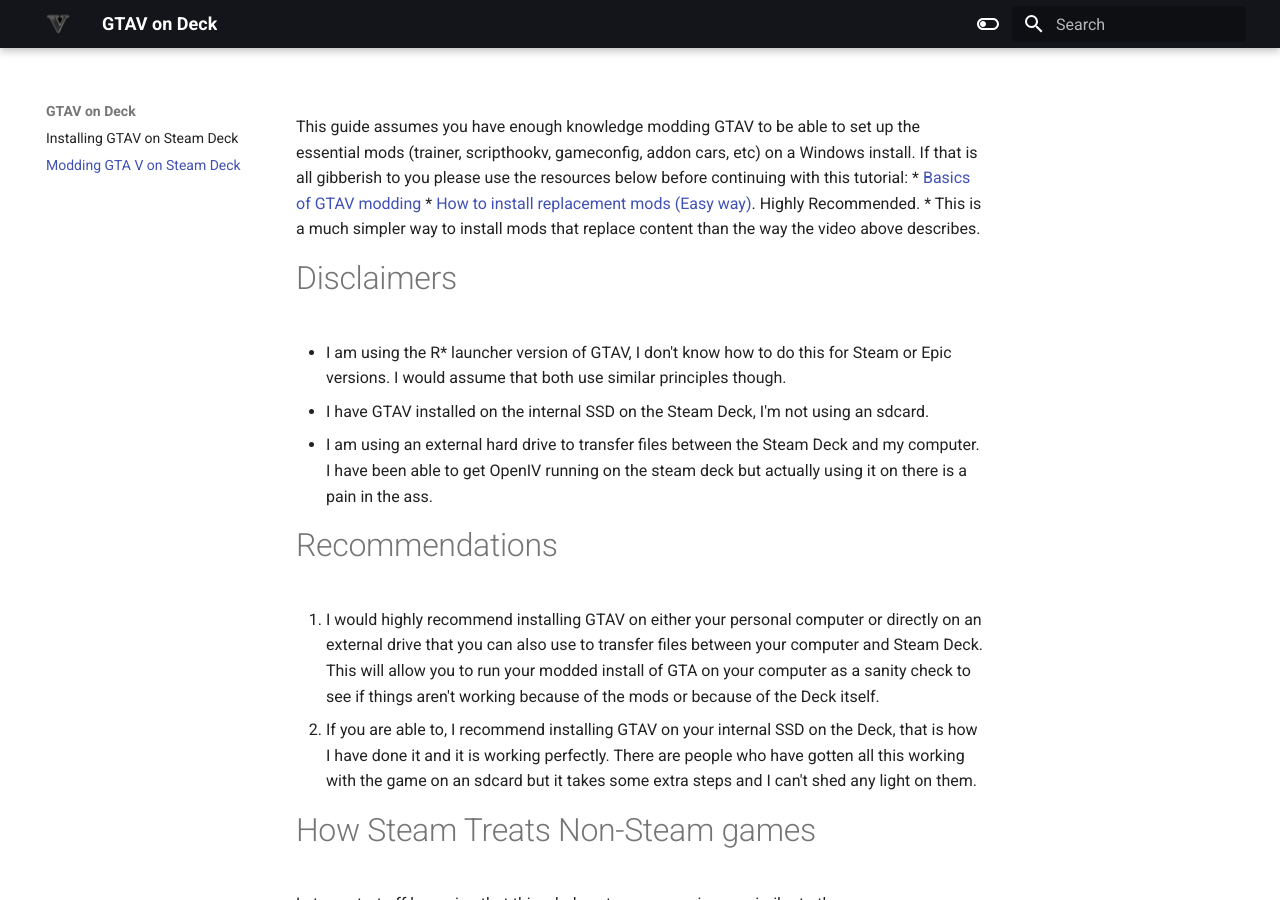
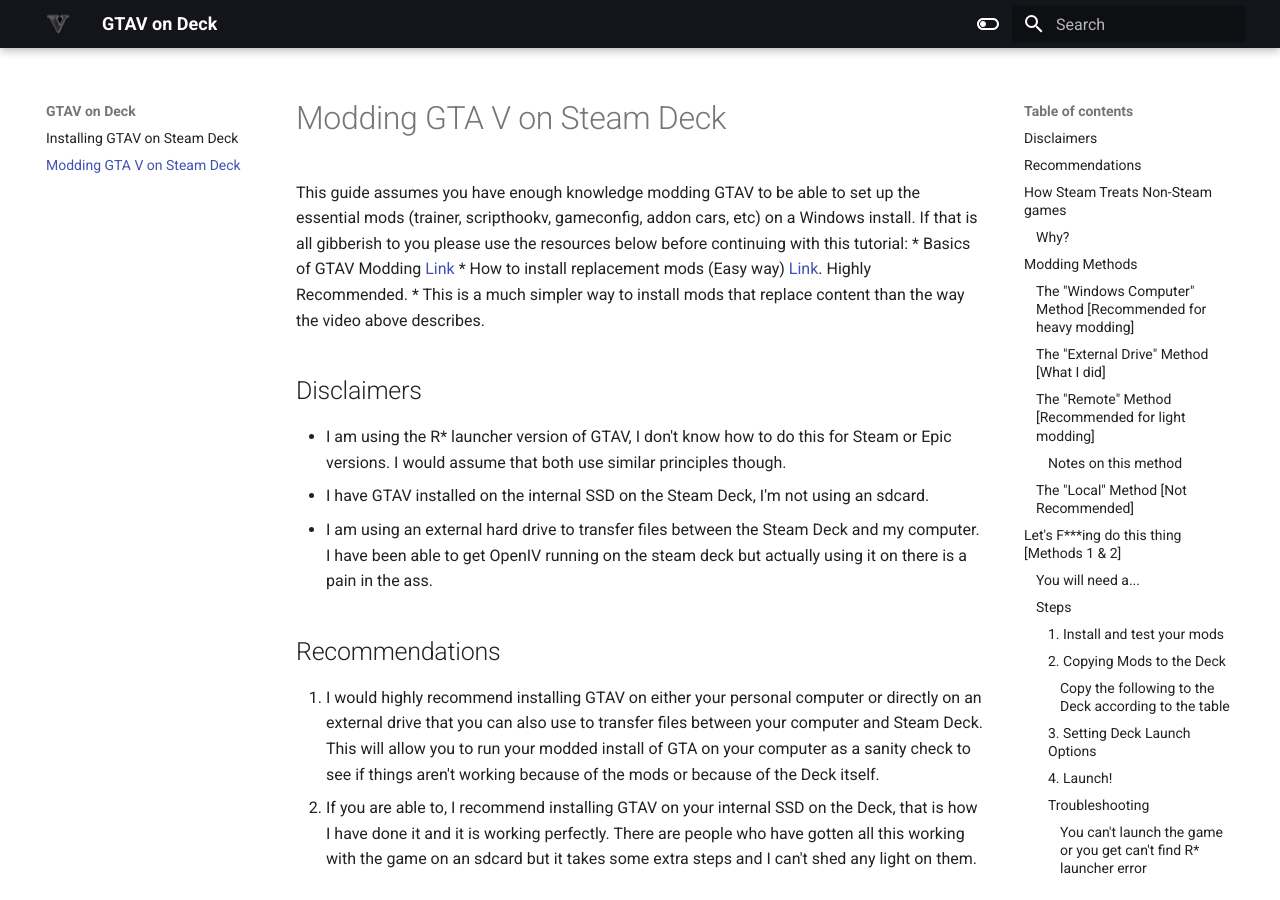
Before and after one commit to NeonSoap/gtav-docs, an MkDocs documentation site: the page built from docs/Modding GTA V on Steam Deck.md, in a window 1280 px wide and 900 px high. Built offline with MkDocs 1.6.1 and Material for MkDocs 9.7.7, drawn with Linux system fonts in a browser that asks for light colours.

Commit message:
updated headers again

```diff
--- a/docs/Installing GTAV on Steam Deck.md
+++ b/docs/Installing GTAV on Steam Deck.md
@@ -1,20 +1,20 @@
 *A huge pain in the ass*
 A mouse and keyboard that you can use with the Deck will make this so much easier.
 Alright so, To install GTAV Rockstar version on Steam Deck:
-1. Download Rockstar laucher installer either on steam deck or on computer and then transfer it to the deck
-3. Add the exe to steam as a non-steam game
-4. Name this non-steam game something you will remember, it is what you are going to use to play GTA in the future. I am going to refer to it as "non-steam game" going forward.
+1. Download Rockstar launcher installer either on steam deck or on a computer and then transfer it to the deck
+2. Add the exe to steam as a non-steam game
+3. Name this non-steam game something you will remember, it is what you are going to use to play GTA in the future. I am going to refer to it as "non-steam game" going forward.
 	1. AT NO POINT DO YOU ADD ANOTHER NON-STEAM GAME FOR GTAV OR ITS LAUNCHER OR REMOVE THIS NON-STEAM GAME FROM STEAM. DOING SO WILL DELETE THE ENTIRE GTAV INSTALL.
-5. Go to Properties for the non-steam game and choose the option to force it to use Proton.
+4. Go to Properties for the non-steam game and choose the option to force it to use Proton.
 	1. Choose Proton Experimental for the version
 	2. I haven't tried other versions but I have had no issues with this setup
-6. Run the non-steam game and install the launcher, leave checked the "Run launcher on close" option.
+5. Run the non-steam game and install the launcher, leave checked the "Run launcher on close" option.
 	1. If you unchecked this, you need to go do Step 8 and then come back here.
-7. Log in with your R* account and install GTAV
+6. Log in with your R* account and install GTAV
 	1. Choose the options to remember your credentials and auto login
-8. Once GTAV has installed, close the launcher
+7. Once GTAV has installed, close the launcher
 	1. It is possible to copy the entire Grand Theft Auto V folder from your computer into the correct compatdata folder and the launcher will recognize the install automatically, if you didn't want to redownload the game.
-9. Change the Target for the non-steam game
+8. Change the Target for the non-steam game
 	1. Back in Steam, open Properties for the non-steam game, keep this window open
 	2. Using the file explorer navigate to "home/.steam/steam/steamapps/compatdata/{code}/pfx/drive_c/Program Files/Rockstar Games/Launcher"
 		1. If you can't see the .steam folder you need to enable show hidden files in the three lines menu in the top right of the file explorer.
--- a/docs/Modding GTA V on Steam Deck.md
+++ b/docs/Modding GTA V on Steam Deck.md
@@ -1,25 +1,26 @@
+# Modding GTA V on Steam Deck
 This guide assumes you have enough knowledge modding GTAV to be able to set up the essential mods (trainer, scripthookv, gameconfig, addon cars, etc) on a Windows install.
 If that is all gibberish to you please use the resources below before continuing with this tutorial:
-* [Basics of GTAV modding](https://www.youtube.com/watch?v=N0ovURiaTtE)
-* [How to install replacement mods (Easy way)](https://gtaforums.com/topic/870069-v-how-to-create-a-own-dlc-for/). Highly Recommended.
+* Basics of GTAV Modding [Link](https://www.youtube.com/watch?v=N0ovURiaTtE)
+* How to install replacement mods (Easy way) [Link](https://gtaforums.com/topic/870069-v-how-to-create-a-own-dlc-for/). Highly Recommended.
 	* This is a much simpler way to install mods that replace content than the way the video above describes.
-# Disclaimers
+## Disclaimers
 * I am using the R* launcher version of GTAV, I don't know how to do this for Steam or Epic versions. I would assume that both use similar principles though.
 * I have GTAV installed on the internal SSD on the Steam Deck, I'm not using an sdcard.
 * I am using an external hard drive to transfer files between the Steam Deck and my computer. I have been able to get OpenIV running on the steam deck but actually using it on there is a pain in the ass.
-# Recommendations
+## Recommendations
 1. I would highly recommend installing GTAV on either your personal computer or directly on an external drive that you can also use to transfer files between your computer and Steam Deck. This will allow you to run your modded install of GTA on your computer as a sanity check to see if things aren't working because of the mods or because of the Deck itself.
 2. If you are able to, I recommend installing GTAV on your internal SSD on the Deck, that is how I have done it and it is working perfectly. There are people who have gotten all this working with the game on an sdcard but it takes some extra steps and I can't shed any light on them.
-# How Steam Treats Non-Steam games
+## How Steam Treats Non-Steam games
 Let me start off by saying that this whole set up process is very similar to the process on Windows except that you need to treat the launcher you added to steam as a non-steam game as the way you launch any and all programs related to GTAV and mods.
-## Why?
+### Why?
 Basically, because steam creates a different folder in *home/.steam/steam/steamapps/compatdata/* every time you add a non-steam game to it, this means that if you want to install or run another program and have it see your GTAV folder, you have to run it through that first non-steam game you added. Otherwise it will be as if you installed that program on another computer entirely. Think of each folder inside /compatdata/ as the folder system of a different computer, because that is basically what they are.
 
 So to get around this behavior, any additional programs need to be installed by changing the target of the original non-steam game that you added (in this case, the one that you created to install the R* launcher). This ensures that the tools are installed into the correct steamapps folder.
 
-# Modding Methods
+## Modding Methods
 There are four main ways to mod GTAV on the Deck using OpenIV. Each differ based on where OpenIV is installed and how it is accessing your GTAV files. Below is a comparison of each.
-## The "Windows Computer" Method \[Recommended for heavy modding]
+### The "Windows Computer" Method \[Recommended for heavy modding]
 Here you install OpenIV and GTAV on a Windows computer, modify the files there and then copy the modified ones to the Deck.
 Pros:
 * Offers the most modding freedom.
@@ -31,14 +32,14 @@
 * Requires a Windows computer
 * Requires an external usb stick at least 10gig in size
 * Is annoying to transfer files and make sure you are putting them in the right places
-## The "External Drive" Method \[What I did]
+### The "External Drive" Method \[What I did]
 Here you install GTAV entirely on an external drive, and use that to both mod and transfer files. You install OpenIV on a Windows computer and mod the game there.
 Pros:
 * The same pros as the "Windows Computer" method
 Cons:
 * Same as "Windows Computer" method, except:
 * Instead of a >10gig usb, you need an external drive at least big enough to hold GTAV ~115gig + whatever mods you want.
-## The "Remote" Method \[Recommended for light modding]
+### The "Remote" Method \[Recommended for light modding]
 This method has you run OpenIV on another computer and access the Deck's files remotely using its built in SSH server.
 Pros:
    * You only have to do stuff once
@@ -51,7 +52,7 @@
    * Is slower than other options since it is wireless
    * Can open your Deck up to hackers if you forget to shut down the SSH server on it before connecting to public WiFi
    * Can be a little unstable (again wireless)
-### Notes on this method
+#### Notes on this method
 If you do decided to use this method, follow this tutorial: [Reddit tutorial](https://www.reddit.com/r/SteamDeck/comments/165ildh/how_to_install_mods_in_gta_5_on_steam_deck/).
 To add some context for what they are describing in that post the following links are helpful:
 * [More detail on enabling SSH server](https://shendrick.net/Gaming/2022/05/30/sshonsteamdeck.html)
@@ -60,23 +61,23 @@
 The tutorial says to mount only /home/deck/ and then access your GTAV install from there, that didn't work for me. Instead I mounted: `\\sshfs.r\deck@{hostname}\home\deck\.steam\steam\steamapps\compatdata\{your folder code}\pfx\drive_c\`
 This gets you directly into the area where GTAV is installed.
 
-## The "Local" Method \[Not Recommended]
+### The "Local" Method \[Not Recommended]
 You install OpenIV and any other modding tools directly on the Deck and do all your modding there. Not even going to do a Pro/Con list for this one because honestly, while it seems like the most logical option, I really only recommend it if you can throw it in a dock and use an external monitor, keyboard etc and you are comfortable using the Deck in its Desktop Mode. I have tried using OpenIV on the deck and yes, you can, but if you are trying to use the built in screen you are going to develop back problems and eye problems.
 
 This guide will focus on the first two but the principles will be the same for all the methods.
 
 I know, its a lot. But I promise the process isn't too difficult. It is 90% making sure that you copy the right files to the right places, 10% voodoo magic.
 
-# Let's F\*\*\*ing do this thing \[Methods 1 & 2]
-## You will need a...
+## Let's F\*\*\*ing do this thing \[Methods 1 & 2]
+### You will need a...
 * Working, vanilla GTAV install on the Deck
 * Working, vanilla GTAV install on Windows
 * External hard drive with a separate GTAV install on it (Method 2)
 * USB drive to transfer files (Method 1)
 * ..nother computer
 * Lot of patience
-## Steps
-### 1. Install and test your mods
+### Steps
+#### 1. Install and test your mods
 Using your knowledge or the resources linked above, install:
 * OpenIV
 * menyoo
@@ -85,9 +86,9 @@
 If you want, you can do more (heap adjuster, gameconfig, etc), I'm just listing these as a minimum, but the more you add now the more you will have to copy over to the Deck the first time and the more that can go wrong.
 
 Make sure they are all working on Windows before continuing!
-### 2. Copying Mods to the Deck
+#### 2. Copying Mods to the Deck
 Now that you have a working GTAV install we need to set it up on the Deck. Note that you only have to do all these once. When you add mods in the future you only have to copy the files that changed.
-#### Copy the following to the Deck according to the table
+##### Copy the following to the Deck according to the table
 Put your Deck in Desktop Mode (duh).
 In the table below "/" means your main GTAV install folder on the Deck. It is shorthand for: */home/.steam/steam/steamapps/compatdata/{code}/pfx/drive_c/program_files/Rockstar Games/Grand Theft Auto V/*
 Also note that where you put files on the Deck is the same place you get them from on Windows, inside the main GTAV folder.
@@ -102,7 +103,7 @@
 | Addon mods  | mods             | /        |
 That's it! Not too bad.
 
-### 3. Setting Deck Launch Options
+#### 3. Setting Deck Launch Options
 This part is very important and specific to the Steam Deck. Not following these instructions exactly will cause things not to work.
 
 1. Still in Desktop Mode, open Steam (NOT Return to Gaming Mode)
@@ -111,7 +112,7 @@
 4. In Launch Options set: `WINEDLLOVERRIDES="dinput8.dll=n,b" %command%`
 	1. This must be set exactly as it appears above
 5. Close the Properties window
-### 4. Launch!
+#### 4. Launch!
 Now is the time to test if all your hard work as paid of.
 1. Return to Gaming Mode and launch the game
 2. Perform the following tests:
@@ -124,8 +125,8 @@
 	4. Drive over some pedestrians in celebration
 If you were able to complete all the test successfully, congratulations! You now have a modded GTAV install on your Deck and a solid base to add to.
 If something broke, sorry... Head to the Troubleshooting section below.
-### Troubleshooting
-#### You can't launch the game or you get can't find R* launcher error
+#### Troubleshooting
+##### You can't launch the game or you get can't find R* launcher error
 If it was launching fine before the modding process:
 1. Check the Target field in the non-steam game for GTAV
 	1. It needs to be set to either Launcher.exe or PlayGTAV.exe, if it is set to one, try the other.
@@ -135,14 +136,14 @@
 	1. Again. {code} is replaced with whatever you folder code is
 	2. This path does not need double quotes
 If you didn't try launching the game before starting to mod you are a very bad boy and I can't help you. Welcome to what happens when you skip steps.
-#### You can load into the game but can't open menyoo
+##### You can load into the game but can't open menyoo
 1. Make sure that you have all the files from Step 2 in your main GTAV folder
 2. Ensure that you set the launch option correctly in Step 3
-#### You can open menyoo and use it but you cant spawn the car
+##### You can open menyoo and use it but you cant spawn the car
 1. Most importantly, make sure you are typing in the correct name. It is usually the name of the folder that you put into /dlclists/.
 2. Make sure that you have all the files from Step 2 in your main GTAV folder
 	1. Make especially sure that OpenIV.asi is in your GTAV folder. Yes it is possible for menyoo to work but OpenIV not to load mods.
-### 5. Enjoy!
+#### 5. Enjoy!
 If you got to the end here and everything is working, honestly congratulations, this is a pain in the ass. Take a break by playing your newly modded game!
 
 If you want to go deeper into modding I have some notes below on getting different kinds of mods working on the Deck.
```
Also changed, not shown: other parts of docs/Installing GTAV on Steam Deck.md (+4 -4 lines).
